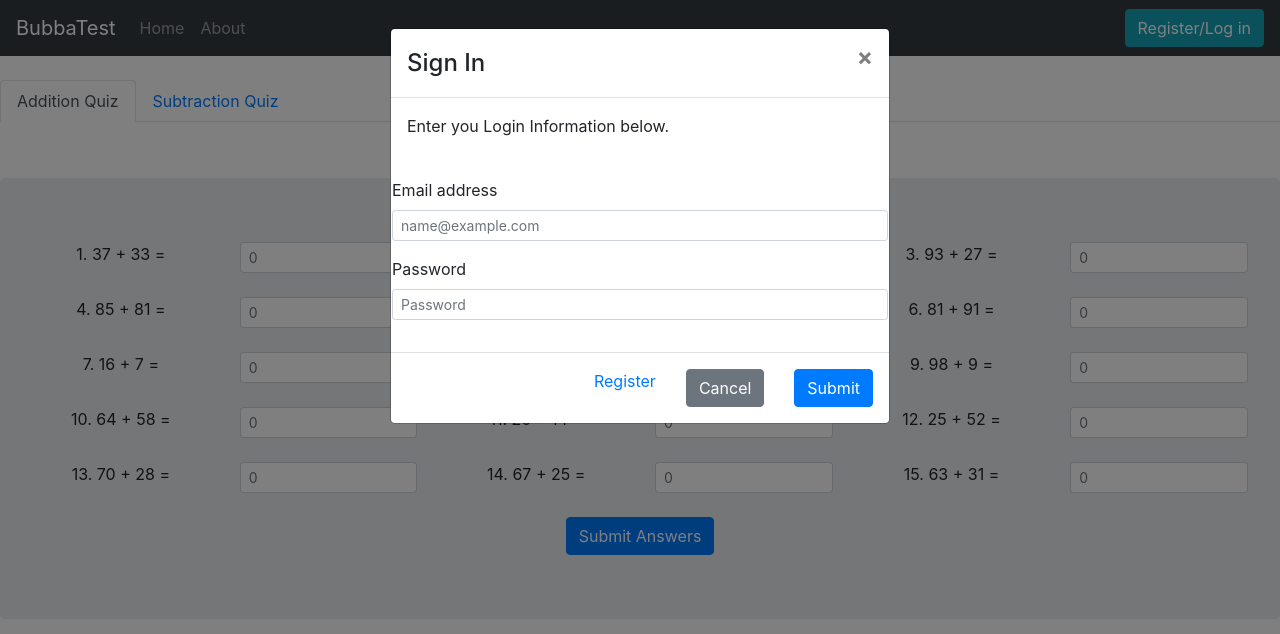
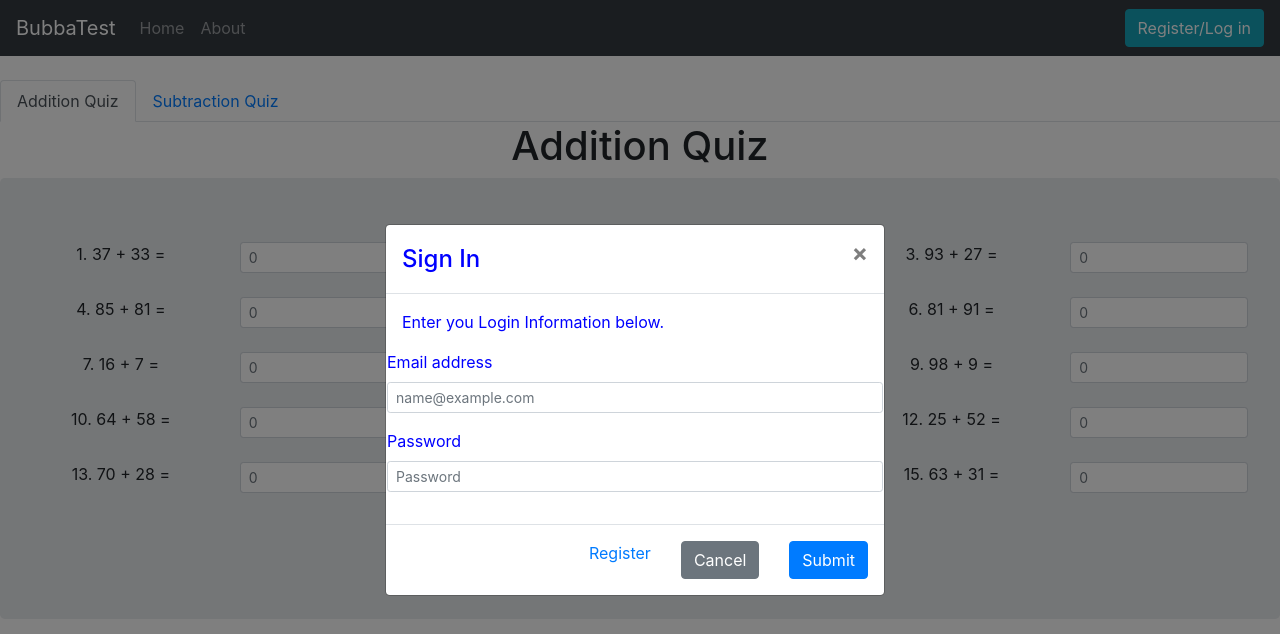
Before and after one commit to bearados/bubba, a React (Create React App) app in the folder client/: page / in a window 1280 px wide. Both pictures are taken after a click on the button "Register/Log in". Shown: the top 634 px of the page. Built offline with nearby package versions, Linux system fonts and the light colour scheme.

Commit message:
divstyle

```diff
--- a/client/src/components/Navigation.js
+++ b/client/src/components/Navigation.js
@@ -6,6 +6,10 @@ const Navigation = () => {
   const [show, setShow] = useState(false);
   const handleClose = () => setShow(false);
   const handleShow = () => setShow(true);
+  const divStyle = {
+    color: 'blue',
+    padding: 10
+  };
     return (
        <div>
         <Navbar bg="dark" variant="dark" expand="lg">
@@ -20,12 +24,14 @@ const Navigation = () => {
         onHide={handleClose}
         backdrop="static"
         keyboard={false}
+        centered={true}
+        style={divStyle}
       >
         <Modal.Header closeButton>
           <Modal.Title>Sign In</Modal.Title><br/>
         </Modal.Header>
         <Modal.Body>
-        <p>Enter you Login Information below.</p><br/>
+        <p>Enter you Login Information below.</p>
           <Form>
             <Form.Group as={Row} className="mb-3" controlId="exampleForm.ControlInput1">
               <Form.Label>Email address</Form.Label>
```
